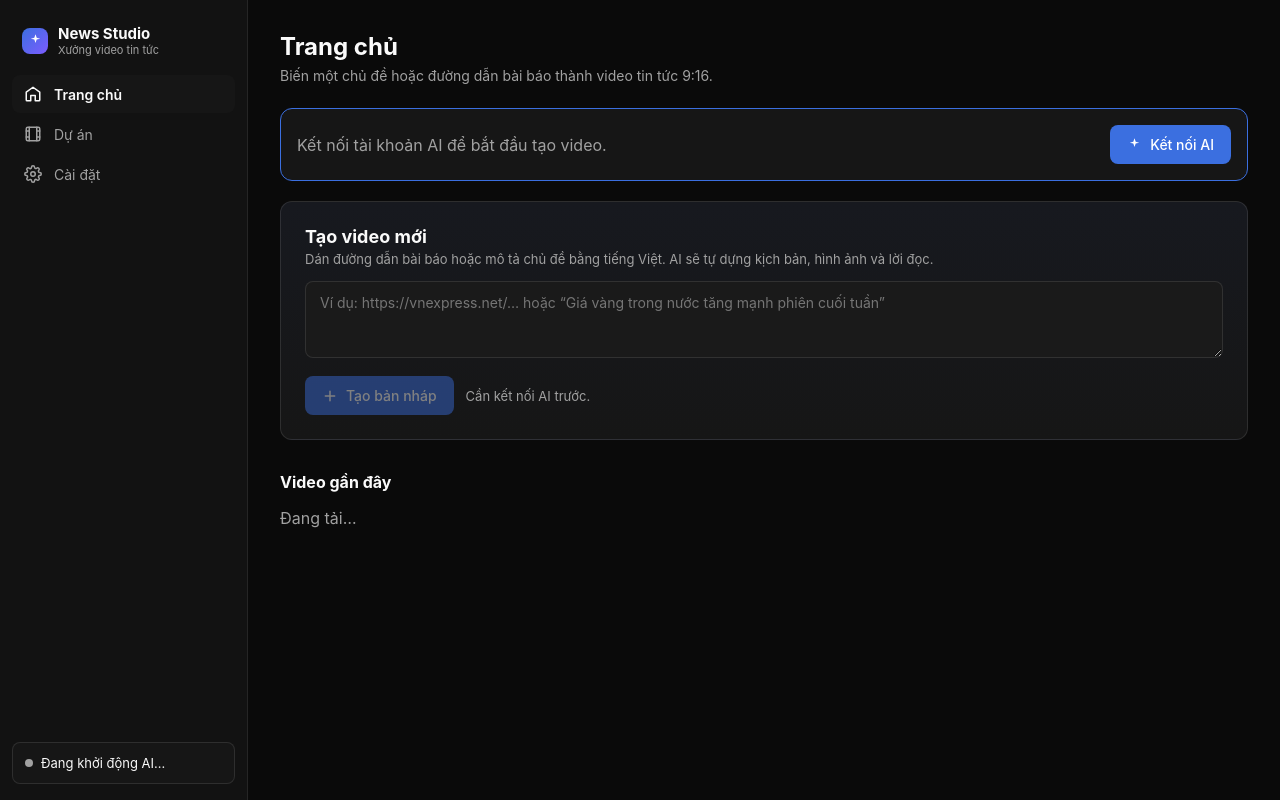
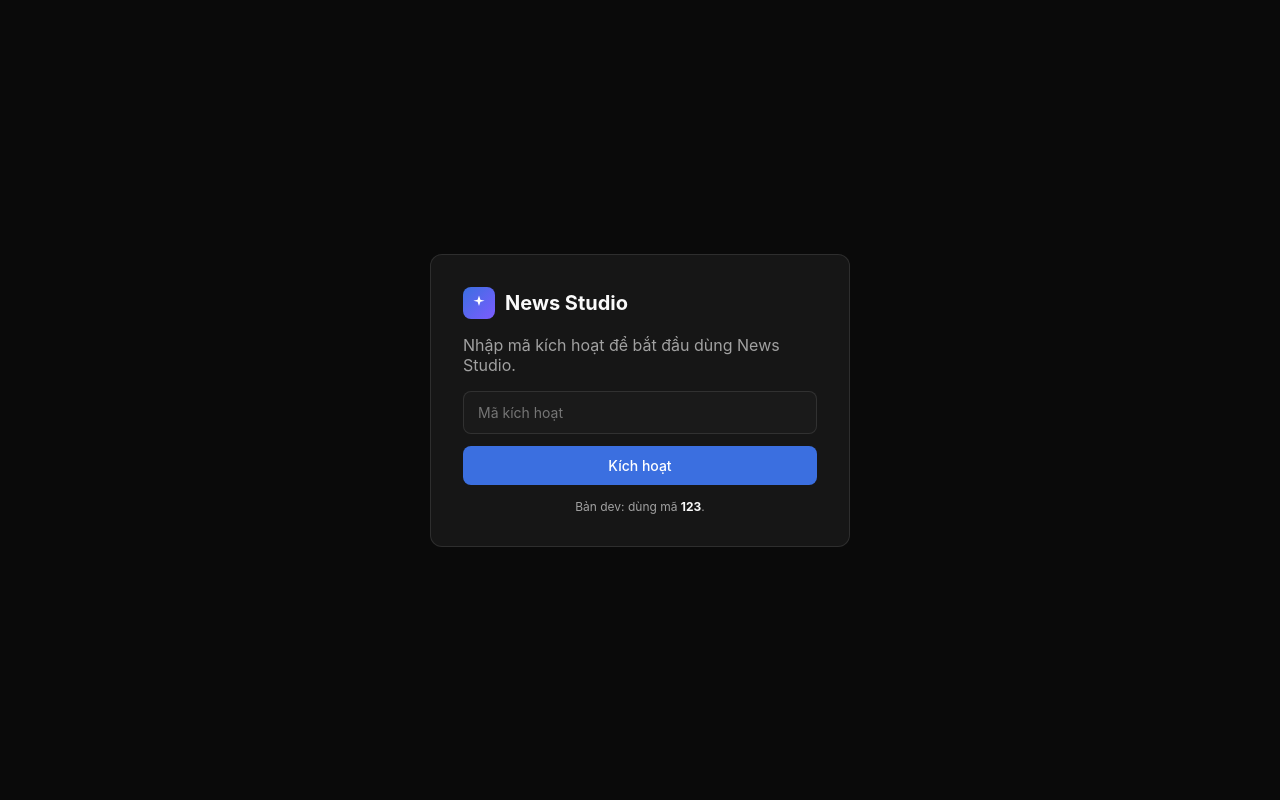
Before and after one commit to nguyenvietnhan/motion-real, a React (Vite) app in the folder apps/desktop/: page / in a window 1280 px wide. Built offline with nearby package versions, Linux system fonts and the light colour scheme.

Commit message:
web-dashboard: re-enable license activation screen (dev code 123) gating the app shell

```diff
--- a/apps/desktop/src/renderer/App.tsx
+++ b/apps/desktop/src/renderer/App.tsx
@@ -1,9 +1,9 @@
 import React, { useEffect, useReducer, useState } from "react";
-import { HomeView, ProjectsView, SettingsView, Sidebar, StoryboardView, type Screen } from "./views.js";
+import { HomeView, LicenseView, ProjectsView, SettingsView, Sidebar, StoryboardView, type Screen } from "./views.js";
 import { reduceDesktop, progressPercent, type DesktopState } from "./state/desktop-state.js";
 import { aiReady } from "../main/gateway/model-gateway-manager.js";
 import { defaultSettings } from "./settings/settings-model.js";
-import type { ModelInfo } from "../shared/types.js";
+import type { LicenseState, ModelInfo } from "../shared/types.js";
 
 /**
  * Renderer root (web-dashboard) — enterprise shell: a left Sidebar + a content
@@ -23,6 +23,7 @@ const initial: DesktopState = {
 export const App: React.FC = () => {
   const [state, dispatch] = useReducer(reduceDesktop, initial);
   const [screen, setScreen] = useState<Screen>("home");
+  const [license, setLicense] = useState<LicenseState>({ kind: "unactivated" });
   const [gateway, setGateway] = useState(initial.gateway);
   const [account, setAccount] = useState(initial.aiAccount);
   const [settings, setSettings] = useState(initial.settings);
@@ -34,6 +35,7 @@ export const App: React.FC = () => {
   useEffect(() => {
     if (!dash) return;
     void (async () => {
+      setLicense(await dash.license.get());
       setSettings(await dash.settings.get());
       dispatch({ type: "gallery", load: "loading", cards: [] });
       const cards = await dash.projects.list();
@@ -82,6 +84,10 @@ export const App: React.FC = () => {
       dispatch({ type: "openProject", project: { projectId, storyboard, draft: { hasReviewedDraft: false, revision: 0 } } });
       setScreen("storyboard");
     });
+
+  if (license.kind !== "active") {
+    return <LicenseView state={license} onActivate={(key) => void dash?.license.activate(key).then(setLicense)} />;
+  }
 
   return (
     <div className="ns-shell">
--- a/apps/desktop/src/renderer/views.tsx
+++ b/apps/desktop/src/renderer/views.tsx
@@ -65,6 +65,49 @@ const STATUS_COLOR: Record<FriendlyStatus, string> = {
   "draft-ready": "var(--brand)",
   done: "var(--good)",
   error: "var(--danger)",
+};
+
+// --- License activation (first run) ---------------------------------------
+
+export const LicenseView: React.FC<{
+  state: import("../shared/types.js").LicenseState;
+  onActivate: (key: string) => void;
+}> = ({ state, onActivate }) => {
+  const [key, setKey] = useState("");
+  const msg: Record<string, { text: string; color: string }> = {
+    unactivated: { text: "Nhập mã kích hoạt để bắt đầu dùng News Studio.", color: "var(--muted-foreground)" },
+    activating: { text: "Đang kích hoạt…", color: "var(--muted-foreground)" },
+    error: { text: "Mã không hợp lệ. Hãy kiểm tra lại và thử lại.", color: "var(--danger)" },
+    lapsed: { text: "Giấy phép đã hết hiệu lực.", color: "var(--warn)" },
+    active: { text: "Đã kích hoạt.", color: "var(--good)" },
+  };
+  const m = msg[state.kind] ?? msg.unactivated!;
+  return (
+    <div style={{ height: "100vh", display: "grid", placeItems: "center", padding: 24 }}>
+      <div className="ns-card" style={{ padding: 32, width: 420, maxWidth: "100%" }}>
+        <div style={{ display: "flex", alignItems: "center", gap: 10, marginBottom: 16 }}>
+          <span className="ns-brand-dot" style={{ width: 32, height: 32 }}>{Icon.spark({ size: 18 })}</span>
+          <h1 style={{ margin: 0, fontSize: 20 }}>News Studio</h1>
+        </div>
+        <p style={{ color: m.color, marginTop: 0 }}>{m.text}</p>
+        <input
+          aria-label="license-key"
+          className="ns-input"
+          value={key}
+          onChange={(e) => setKey(e.target.value)}
+          onKeyDown={(e) => { if (e.key === "Enter") onActivate(key); }}
+          placeholder="Mã kích hoạt"
+          style={{ width: "100%", marginBottom: 12 }}
+        />
+        <button className="ns-btn ns-btn-primary" onClick={() => onActivate(key)} disabled={state.kind === "activating"} style={{ width: "100%", justifyContent: "center" }}>
+          Kích hoạt
+        </button>
+        <p style={{ color: "var(--muted-foreground)", fontSize: 12, marginBottom: 0, marginTop: 14, textAlign: "center" }}>
+          Bản dev: dùng mã <strong style={{ color: "var(--foreground)" }}>123</strong>.
+        </p>
+      </div>
+    </div>
+  );
 };
 
 // --- Sidebar --------------------------------------------------------------
```
Also changed, not shown: apps/desktop/src/main/index.ts (+11 -3 lines).
